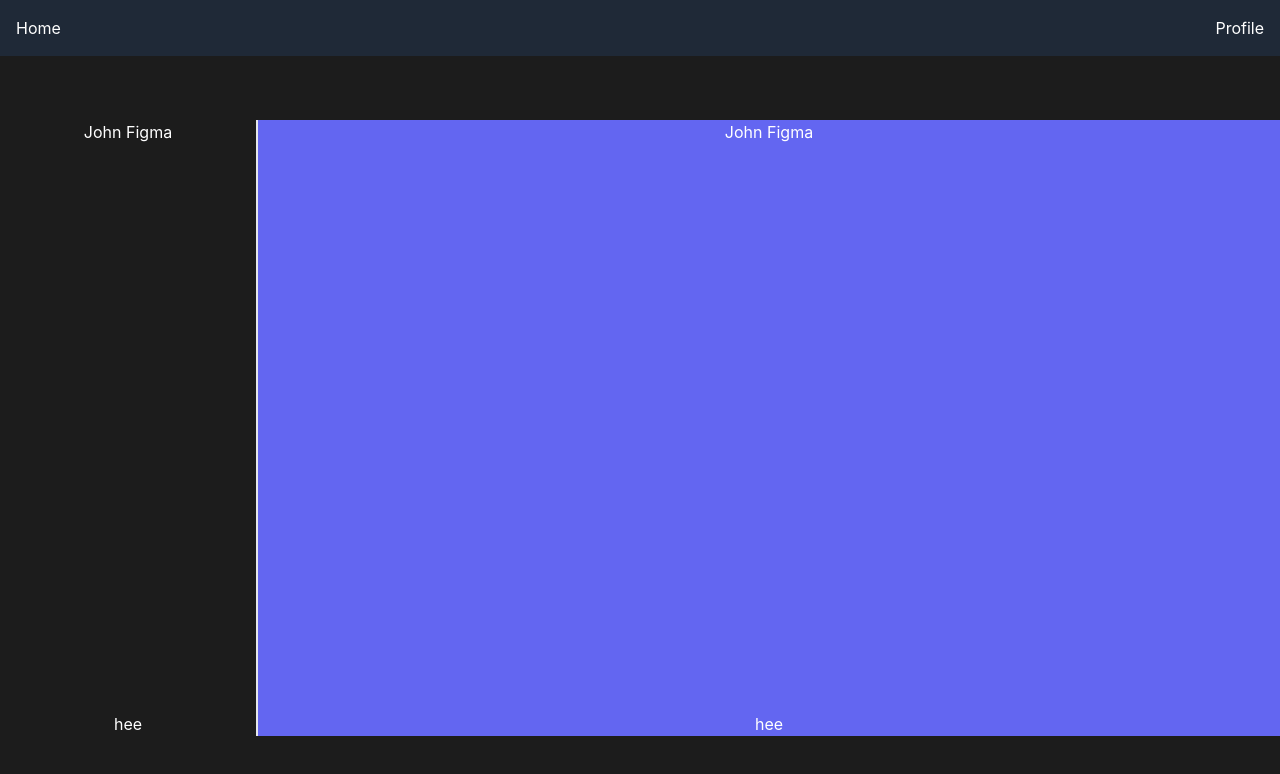
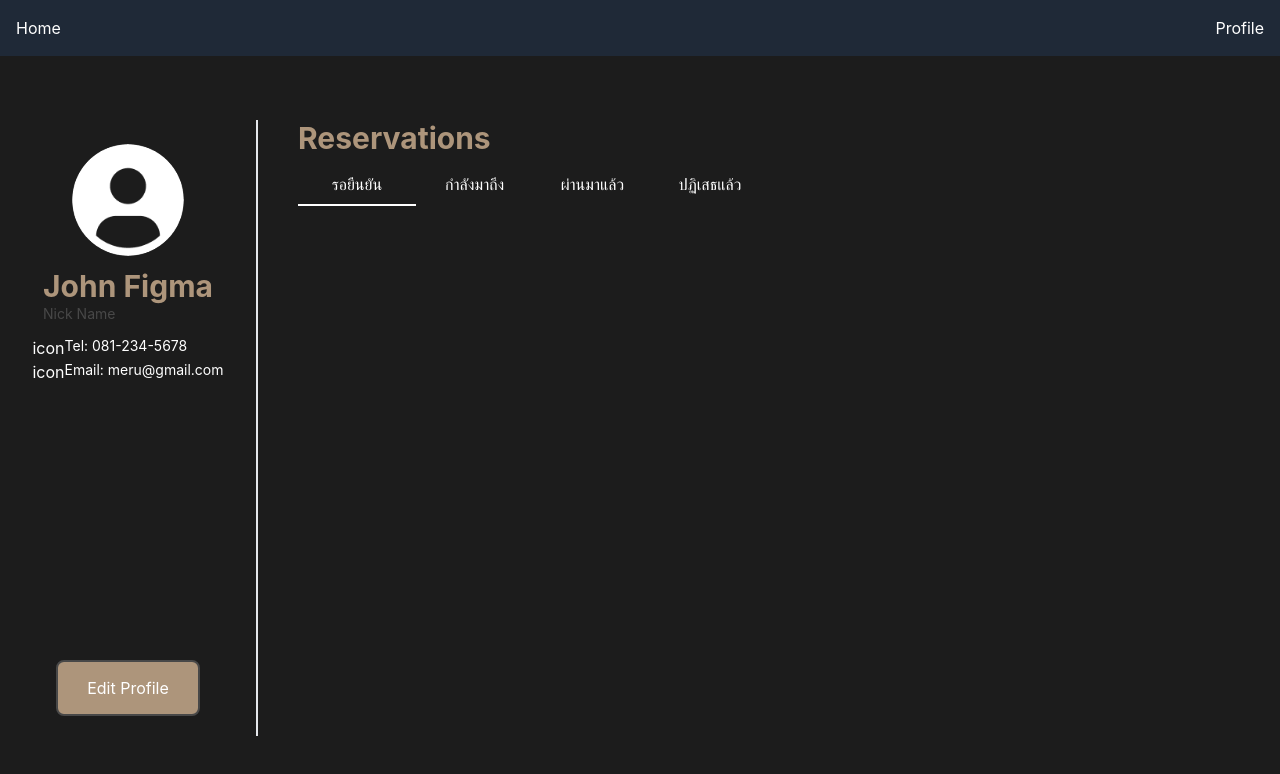
Before and after one commit to Norawit2907/Meru-Online-Frontend, a React app: page /profile in a window 1280 px wide. Shown: the top 774 px of the page. Built offline with nearby package versions, Linux system fonts and the light colour scheme.

Commit message:
profile no mock and no edit profile

```diff
--- /dev/null
+++ b/src/components/Profile_segment.jsx
@@ -0,0 +1,30 @@
+import { useState } from 'react';
+
+const Segment = () => {
+  const [activeSegment, setActiveSegment] = useState(1);
+
+  const segments = [
+    { id: 1, label: 'รอยืนยัน' },
+    { id: 2, label: 'กำลังมาถึง' },
+    { id: 3, label: 'ผ่านมาแล้ว' },
+    { id: 4, label: 'ปฏิเสธแล้ว' }
+  ];
+
+  return (
+    <div className="flex justify-around  text-white py-2 rounded-lg">
+      {segments.map(segment => (
+        <div
+          key={segment.id}
+          onClick={() => setActiveSegment(segment.id)}
+          className={`flex-1 text-center cursor-pointer py-2 transition-all duration-300 ${
+            activeSegment === segment.id ? 'border-b-2 border-white' : ''
+          }`}
+        >
+          <span>{segment.label}</span>
+        </div>
+      ))}
+    </div>
+  );
+};
+
+export default Segment;
--- a/src/pages/Profile.jsx
+++ b/src/pages/Profile.jsx
@@ -1,18 +1,49 @@
 import React from 'react';
+import Segment from '../components/Profile_segment.jsx';
 
 const Profile = () => {
   return (
     <div className="flex h-full overflow-y-hidden divide-x-2 pb-10 pt-16">
       <div className='flex flex-col text-white w-1/5 items-center justify-between  '>
-        <div className='flex flex-col relative'>
-          <icon></icon>
-          <p className=' '>John Figma</p>
+        <div className='flex flex-col relative pt-6 gap-3 items-center'>
+          <img src={require('../assets/profile.png')} alt='profile' width={300} height={300} className='w-28 h-28 rounded-full  ' />
+          <div>
+            <p className='text-3xl text-center text-[#AD957B] font-bold'>John Figma</p>
+            <p className='text-sm text-[#484848]'>Nick Name</p>
+          </div>
+          <div className='flew flex-col'>
+            <div className='flex'>
+              <p>icon</p>
+              <p className='text-sm'>Tel: 081-234-5678</p>
+            </div>
+            <div className='flex'>
+              <p>icon</p>
+              <p className='text-sm'>Email: meru@gmail.com</p>
+            </div>
+          </div>
+
         </div>
-          <button>hee</button>
+          <button className='mb-5 h-14 w-36 border-2 border-[#484848] rounded-lg bg-[#AD957B]'>Edit Profile</button>
       </div>
-      <div className='flex flex-col text-white w-4/5 items-center justify-between bg-indigo-500 '>
-        <p className=' '>John Figma</p>
-        <button>hee</button>
+      <div className='flex flex-col text-white w-4/5 px-10'>
+        <p className='text-3xl font-bold text-[#AD957B]'>Reservations</p>
+        <div className='h-16 w-1/2'>
+          <Segment/>
+        </div>
+        {/* <div className='flex flex-col gap-5'>
+          <div className='flex gap-5'>
+            <div className='w-1/3 h-36 bg-[#484848] rounded-lg'></div>
+            <div className='w-2/3 h-36 bg-[#484848] rounded-lg'></div>
+          </div>
+          <div className='flex gap-5'>
+            <div className='w-1/3 h-36 bg-[#484848] rounded-lg'></div>
+            <div className='w-2/3 h-36 bg-[#484848] rounded-lg'></div>
+          </div>
+          <div className='flex gap-5'>
+            <div className='w-1/3 h-36 bg-[#484848] rounded-lg'></div>
+            <div className='w-2/3 h-36 bg-[#484848] rounded-lg'></div>
+          </div>
+          </div> */}
       </div>
 
     </div>
```
Also changed, not shown: src/assets/Phone.png (added), src/assets/profile.png (added).
